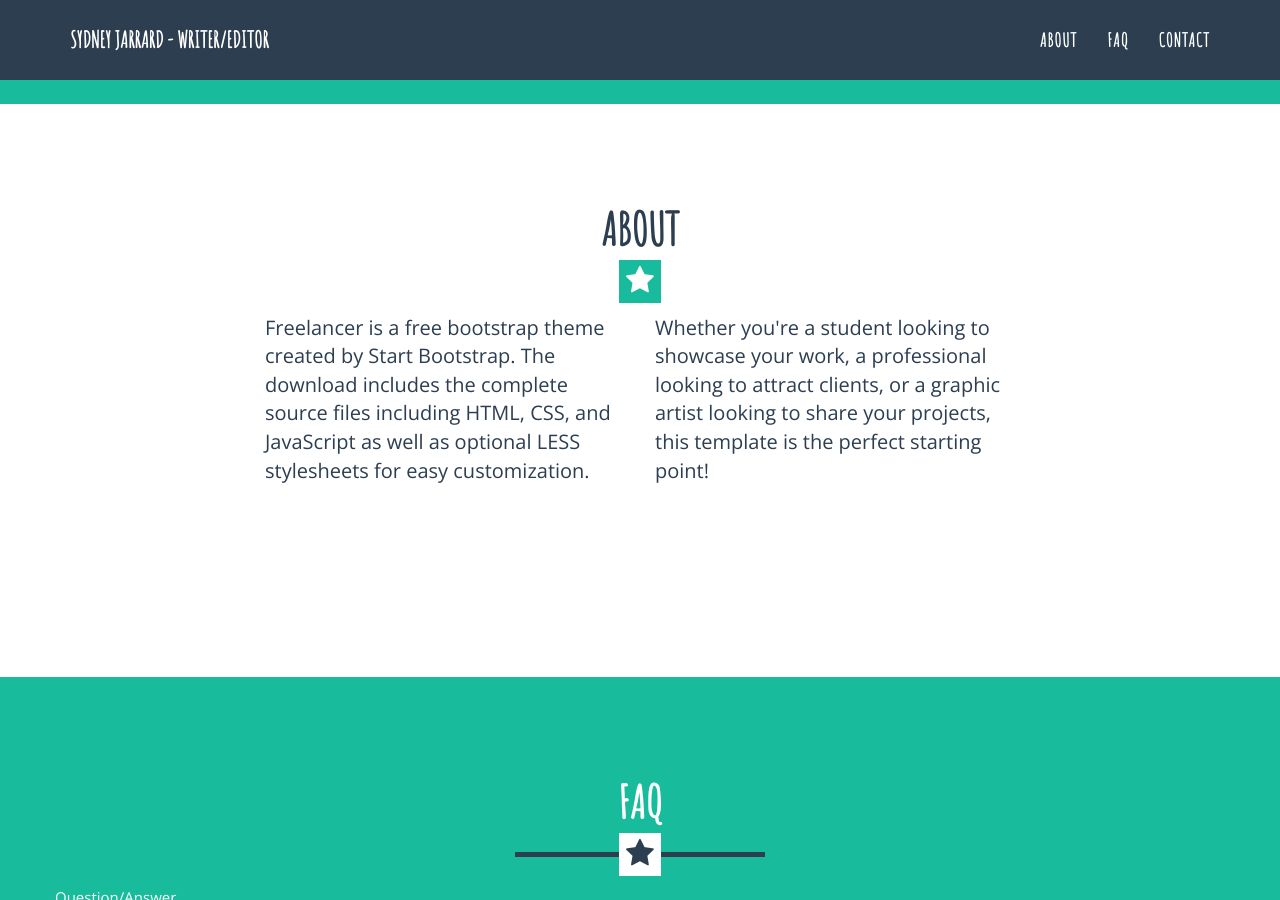
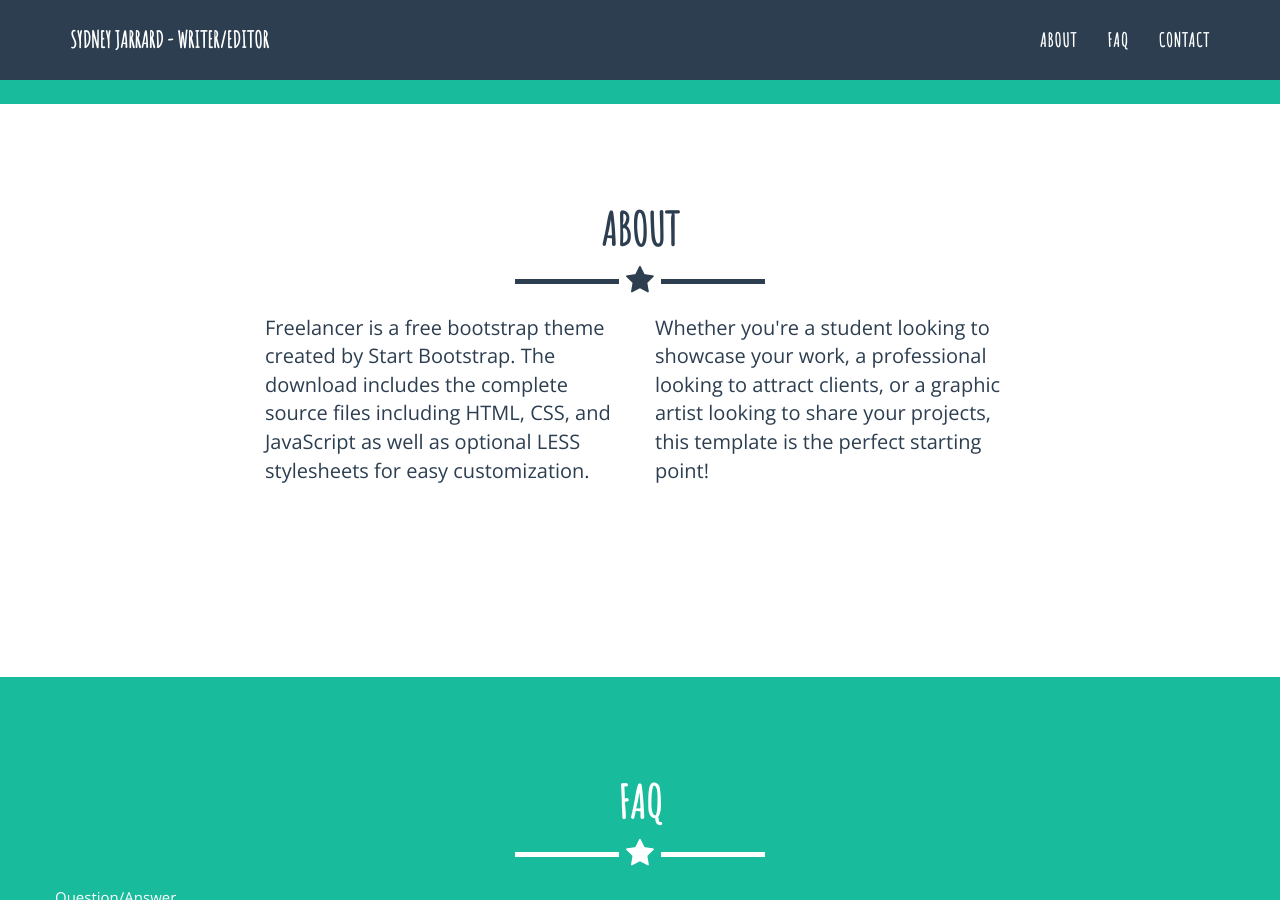
Before and after one commit to sydneyjarrard/sydneyjarrard.github.io, a Jekyll site: the page built from index.html, in a window 1280 px wide and 900 px high, scrolled down 715 px. Built offline with Jekyll 4.4.1, drawn with Linux system fonts in a browser that asks for light colours.

Commit message:
star colors

```diff
--- a/_includes/about.html
+++ b/_includes/about.html
@@ -4,7 +4,7 @@
             <div class="row">
                 <div class="col-lg-12 text-center">
                     <h2>About</h2>
-                    <hr class="star-light">
+                    <hr class="star-primary">
                 </div>
             </div>
             <div class="row">
--- a/_includes/faq.html
+++ b/_includes/faq.html
@@ -5,7 +5,7 @@
             <div class="row">
                 <div class="col-lg-12 text-center">
                     <h2>FAQ</h2>
-                    <hr class="star-primary">
+                    <hr class="star-light">
                 </div>
             </div>
             <div class="row">
```
